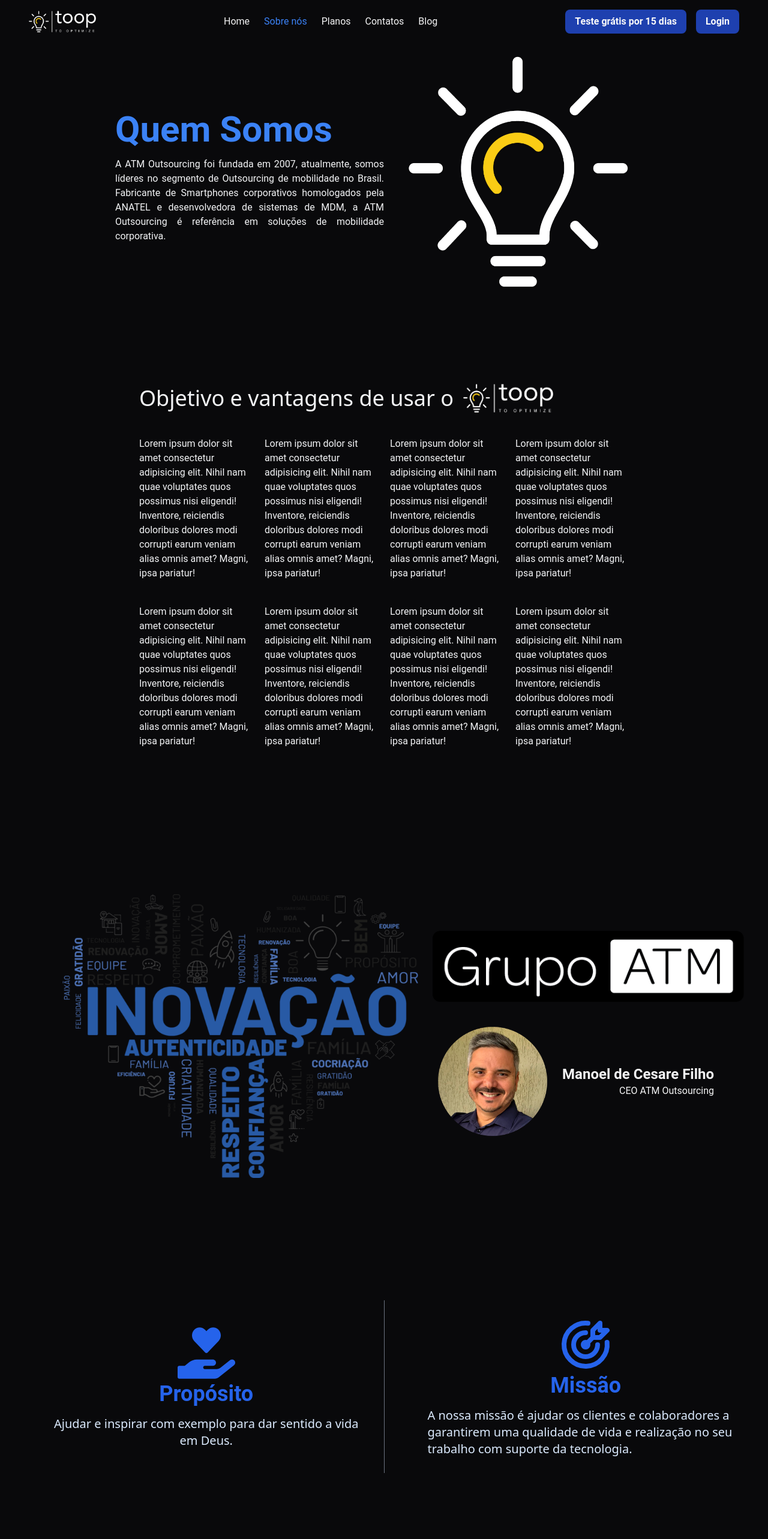
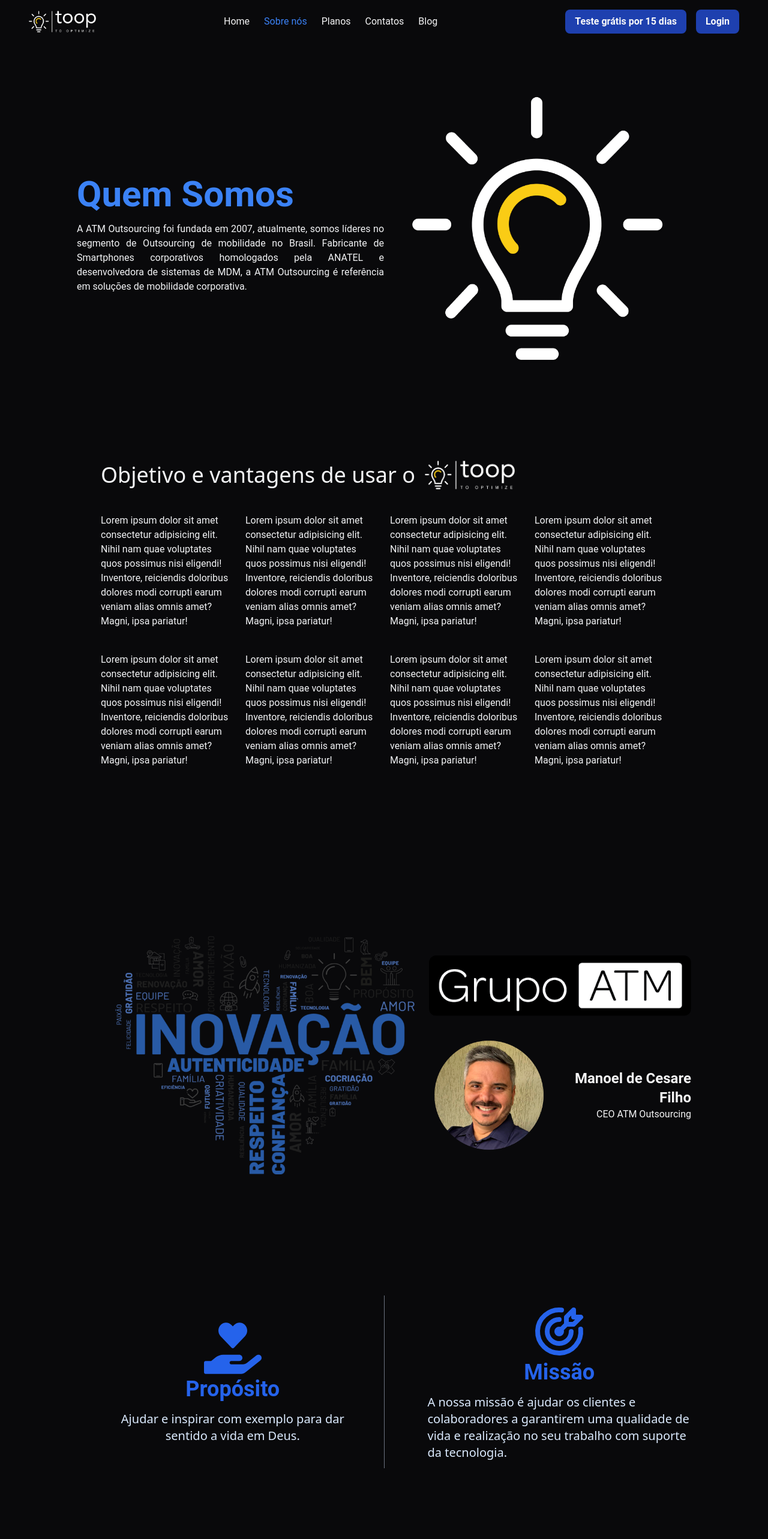
Before and after one commit to atmoutsourcing/toop-landing-page, a Next.js app: page /aboutUs in a window 1280 px wide. Shown: the top 2566 px of the page at 60% size. Built offline with nearby package versions, Linux system fonts and the light colour scheme.

Commit message:
ajustando layout

```diff
--- a/src/app/aboutUs/page.tsx
+++ b/src/app/aboutUs/page.tsx
@@ -23,17 +23,18 @@ import {
 
 export default function AboutUs() {
   return (
-    <div className="flex flex-col">
-      <div className="flex flex-col items-center justify-between bg-zinc-950 px-[5%] md:flex-row md:px-[15%]">
+    <>
+      <div className="flex flex-col bg-zinc-950 p-[5%] md:px-[10%]">
+        <div className="flex flex-col items-center justify-between bg-zinc-950 md:flex-row">
           <div className="flex w-full flex-col gap-4 text-center md:w-[50%] md:text-justify">
             <h1 className="text-4xl font-bold text-blue-500 md:text-6xl">
               Quem Somos
             </h1>
             <div>
-            A ATM Outsourcing foi fundada em 2007, atualmente, somos líderes no
-            segmento de Outsourcing de mobilidade no Brasil. Fabricante de
-            Smartphones corporativos homologados pela ANATEL e desenvolvedora de
-            sistemas de MDM, a ATM Outsourcing é referência em soluções de
+              A ATM Outsourcing foi fundada em 2007, atualmente, somos líderes
+              no segmento de Outsourcing de mobilidade no Brasil. Fabricante de
+              Smartphones corporativos homologados pela ANATEL e desenvolvedora
+              de sistemas de MDM, a ATM Outsourcing é referência em soluções de
               mobilidade corporativa.
             </div>
           </div>
@@ -44,8 +45,7 @@ export default function AboutUs() {
           />
         </div>
 
-      <div className="flex flex-col bg-zinc-950 px-[5%] py-20 md:px-[15%]">
-        {/* Cabeçalho */}
+        <div className="] flex flex-col bg-zinc-950 py-20">
           <div className="flex flex-col items-center gap-4 p-5 text-center md:flex-row md:p-10 md:text-left">
             <h1 className="font-sans text-3xl md:text-4xl">
               Objetivo e vantagens de usar o{' '}
@@ -60,61 +60,61 @@ export default function AboutUs() {
           <div className="flex flex-col gap-10 px-5 md:px-10">
             <div className="grid grid-cols-1 gap-5 text-center sm:grid-cols-2 md:grid-cols-4 md:text-left">
               <div className="max-w-[300px]">
-              Lorem ipsum dolor sit amet consectetur adipisicing elit. Nihil nam
-              quae voluptates quos possimus nisi eligendi! Inventore, reiciendis
-              doloribus dolores modi corrupti earum veniam alias omnis amet?
-              Magni, ipsa pariatur!
+                Lorem ipsum dolor sit amet consectetur adipisicing elit. Nihil
+                nam quae voluptates quos possimus nisi eligendi! Inventore,
+                reiciendis doloribus dolores modi corrupti earum veniam alias
+                omnis amet? Magni, ipsa pariatur!
               </div>
               <div className="max-w-[300px]">
-              Lorem ipsum dolor sit amet consectetur adipisicing elit. Nihil nam
-              quae voluptates quos possimus nisi eligendi! Inventore, reiciendis
-              doloribus dolores modi corrupti earum veniam alias omnis amet?
-              Magni, ipsa pariatur!
+                Lorem ipsum dolor sit amet consectetur adipisicing elit. Nihil
+                nam quae voluptates quos possimus nisi eligendi! Inventore,
+                reiciendis doloribus dolores modi corrupti earum veniam alias
+                omnis amet? Magni, ipsa pariatur!
               </div>
               <div className="max-w-[300px]">
-              Lorem ipsum dolor sit amet consectetur adipisicing elit. Nihil nam
-              quae voluptates quos possimus nisi eligendi! Inventore, reiciendis
-              doloribus dolores modi corrupti earum veniam alias omnis amet?
-              Magni, ipsa pariatur!
+                Lorem ipsum dolor sit amet consectetur adipisicing elit. Nihil
+                nam quae voluptates quos possimus nisi eligendi! Inventore,
+                reiciendis doloribus dolores modi corrupti earum veniam alias
+                omnis amet? Magni, ipsa pariatur!
               </div>
               <div className="max-w-[300px]">
-              Lorem ipsum dolor sit amet consectetur adipisicing elit. Nihil nam
-              quae voluptates quos possimus nisi eligendi! Inventore, reiciendis
-              doloribus dolores modi corrupti earum veniam alias omnis amet?
-              Magni, ipsa pariatur!
+                Lorem ipsum dolor sit amet consectetur adipisicing elit. Nihil
+                nam quae voluptates quos possimus nisi eligendi! Inventore,
+                reiciendis doloribus dolores modi corrupti earum veniam alias
+                omnis amet? Magni, ipsa pariatur!
               </div>
             </div>
 
             <div className="grid grid-cols-1 gap-5 sm:grid-cols-2 md:grid-cols-4">
               <div className="max-w-[300px]">
-              Lorem ipsum dolor sit amet consectetur adipisicing elit. Nihil nam
-              quae voluptates quos possimus nisi eligendi! Inventore, reiciendis
-              doloribus dolores modi corrupti earum veniam alias omnis amet?
-              Magni, ipsa pariatur!
+                Lorem ipsum dolor sit amet consectetur adipisicing elit. Nihil
+                nam quae voluptates quos possimus nisi eligendi! Inventore,
+                reiciendis doloribus dolores modi corrupti earum veniam alias
+                omnis amet? Magni, ipsa pariatur!
               </div>
               <div className="max-w-[300px]">
-              Lorem ipsum dolor sit amet consectetur adipisicing elit. Nihil nam
-              quae voluptates quos possimus nisi eligendi! Inventore, reiciendis
-              doloribus dolores modi corrupti earum veniam alias omnis amet?
-              Magni, ipsa pariatur!
+                Lorem ipsum dolor sit amet consectetur adipisicing elit. Nihil
+                nam quae voluptates quos possimus nisi eligendi! Inventore,
+                reiciendis doloribus dolores modi corrupti earum veniam alias
+                omnis amet? Magni, ipsa pariatur!
               </div>
               <div className="max-w-[300px]">
-              Lorem ipsum dolor sit amet consectetur adipisicing elit. Nihil nam
-              quae voluptates quos possimus nisi eligendi! Inventore, reiciendis
-              doloribus dolores modi corrupti earum veniam alias omnis amet?
-              Magni, ipsa pariatur!
+                Lorem ipsum dolor sit amet consectetur adipisicing elit. Nihil
+                nam quae voluptates quos possimus nisi eligendi! Inventore,
+                reiciendis doloribus dolores modi corrupti earum veniam alias
+                omnis amet? Magni, ipsa pariatur!
               </div>
               <div className="max-w-[300px]">
-              Lorem ipsum dolor sit amet consectetur adipisicing elit. Nihil nam
-              quae voluptates quos possimus nisi eligendi! Inventore, reiciendis
-              doloribus dolores modi corrupti earum veniam alias omnis amet?
-              Magni, ipsa pariatur!
+                Lorem ipsum dolor sit amet consectetur adipisicing elit. Nihil
+                nam quae voluptates quos possimus nisi eligendi! Inventore,
+                reiciendis doloribus dolores modi corrupti earum veniam alias
+                omnis amet? Magni, ipsa pariatur!
               </div>
             </div>
           </div>
         </div>
 
-      <div className="flex min-h-screen flex-col items-center justify-center gap-6 bg-zinc-950 p-6 md:flex-row md:p-10">
+        <div className="flex min-h-screen flex-col items-center justify-center gap-6 bg-zinc-950 md:flex-row">
           <div className="mb-6 flex w-full justify-center md:mb-0 md:ml-16 md:w-auto">
             <Image
               className="h-auto w-[90%] rounded-xl md:w-[800px]"
@@ -145,7 +145,7 @@ export default function AboutUs() {
           </div>
         </div>
 
-      <div className="flex min-h-[300px] flex-col items-center justify-center gap-8 bg-zinc-950 p-6 pb-16 md:flex-row md:p-10 md:pb-32">
+        <div className="flex min-h-[300px] flex-col items-center justify-center gap-8 bg-zinc-950 pb-16 md:flex-row md:pb-32">
           <div className="flex flex-col items-center justify-center text-center md:w-[50%] md:pl-10">
             <svg
               className="text-blue-600"
@@ -191,8 +191,8 @@ export default function AboutUs() {
             <h1 className="pb-4 text-4xl font-bold text-blue-600">Missão</h1>
 
             <div className="font-sans text-xl text-blue-100">
-            A nossa missão é ajudar os clientes e colaboradores a garantirem uma
-            qualidade de vida e realização no seu trabalho com suporte da
+              A nossa missão é ajudar os clientes e colaboradores a garantirem
+              uma qualidade de vida e realização no seu trabalho com suporte da
               tecnologia.
             </div>
           </div>
@@ -235,8 +235,8 @@ export default function AboutUs() {
                 </h1>
                 <div className="absolute text-lg text-zinc-950">
                   Agimos com integridade, pioneirismo, transparência,
-                originalidade e responsabilidade social para oferecer a melhoria
-                contínua aos nossos clientes e serviços.
+                  originalidade e responsabilidade social para oferecer a
+                  melhoria contínua aos nossos clientes e serviços.
                 </div>
               </div>
             </div>
@@ -271,8 +271,9 @@ export default function AboutUs() {
                 <h1 className="text-3xl font-bold text-blue-800">Confiança</h1>
                 <div className="absolute text-lg text-zinc-950">
                   É a certeza que o trabalho é realizado com união, competência,
-                força e comprometimento garantindo a qualidade dos serviços para
-                o sucesso do cliente.
+                  força e comprometimento garantindo a qualidade dos serviços
+                  para o sucesso do cliente.
+                </div>
               </div>
             </div>
           </div>
@@ -312,6 +313,6 @@ export default function AboutUs() {
           <House size="60" />
         </Link>
       </div>
-    </div>
+    </>
   )
 }
--- a/src/components/footer.tsx
+++ b/src/components/footer.tsx
@@ -8,7 +8,7 @@ import { CalendarDays, Copyright, Mail, MapPin, Phone } from 'lucide-react'
 
 export function Footer() {
   return (
-    <footer className="mt-4 flex h-auto w-full flex-col gap-8 bg-zinc-950 p-12 md:mt-36">
+    <footer className="mt-4 flex w-full flex-col gap-8 bg-zinc-950 p-12">
       <div className="flex flex-col md:flex-row">
         <div className="flex items-center justify-center md:mr-24 md:flex-shrink-0 md:items-start">
           <Image className="h-auto w-36 pb-8" src={logo} alt="logo" />
@@ -142,33 +142,6 @@ export function Footer() {
           <Image className="h-auto w-48" src={seloSilverPartner} alt="teste" />
         </div>
       </div>
-
-      {/* <div>
-        <div className="flex flex-col items-center gap-4 pb-8">
-          <div className="flex items-center justify-center gap-2">
-            <div className="flex items-center justify-center gap-4 rounded-full border border-zinc-300 p-2">
-              <WhatsappLogo className="h-5 w-5" />
-            </div>
-
-            <div className="flex items-center justify-center gap-4 rounded-full border border-zinc-300 p-2">
-              <InstagramLogo className="h-5 w-5" />
-            </div>
-
-            <div className="flex items-center justify-center gap-4 rounded-full border border-zinc-300 p-2">
-              <YoutubeLogo className="h-5 w-5" />
-            </div>
-          </div>
-
-          <span className="flex flex-row items-center text-xs text-zinc-400">
-            <Copyright className="h-4 w-4 text-zinc-400" />
-            Copyright todos os direitos reservados - {new Date().getFullYear()}
-          </span>
-        </div>
-
-        <div className="flex items-center justify-center md:items-start md:justify-start">
-          <Image className="h-auto w-48" src={seloSilverPartner} alt="teste" />
-        </div>
-      </div> */}
     </footer>
   )
 }
```
Lines whose indentation alone changed are shown as unchanged.
